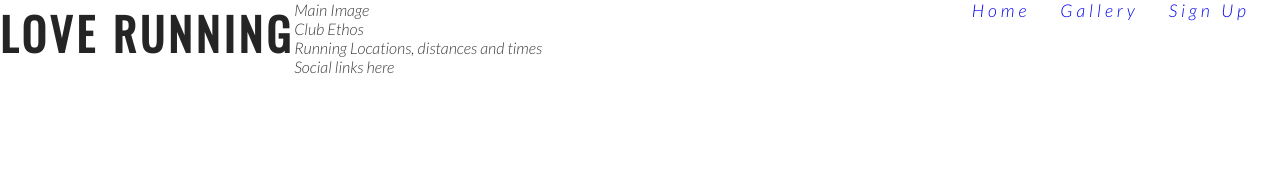
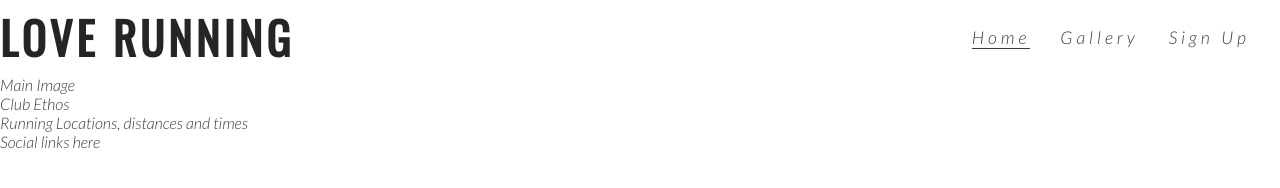
Before and after one commit to gfpkelly1986/love-running, a plain HTML site: page index.html in a window 1280 px wide. Drawn offline with nearby package versions, Linux system fonts and the light colour scheme.

Commit message:
Fix issue with Home button style, and anchor/list nesting issue

```diff
--- a/assets/css/style.css
+++ b/assets/css/style.css
@@ -24,6 +24,7 @@ h1, h2 {
 #logo {
     float: left;
     font-size: 280%;
+    line-height: 75px;
 }
 
 /*navigation links*/
@@ -32,6 +33,7 @@ h1, h2 {
     font-size: 110%;
     letter-spacing: 4px;
     float: right;
+    line-height: 75px;
 }
 
 #menu li {
@@ -39,3 +41,20 @@ h1, h2 {
     list-style-type: none;
     margin-right: 30px;
 }
+
+#menu a{
+    text-decoration: none;
+    color: inherit;
+}
+
+#menu a:hover {
+    border-bottom: 1px solid #3a3a3a;
+}
+
+.active {
+    border-bottom: 1px solid #3a3a3a;
+}
+
+section {
+    clear: both;
+}
--- a/index.html
+++ b/index.html
@@ -16,15 +16,15 @@
         </a>
         <nav>
             <ul id="menu">
-                <a href="index.html">
-                    <li>Home</li>
-                </a>
-                <a href="#" id="next">
-                    <li>Gallery</li>
-                </a>
-                <a href="#">
-                    <li>Sign Up</li>
-                </a>
+                <li>
+                    <a href="index.html" class="active">Home</a>
+                </li>
+                <li>
+                    <a href="#" id="next">Gallery</a>
+                </li>
+                <li>
+                    <a href="#">Sign Up</a>
+                </li>
             </ul>
         </nav>
     </header>
```
